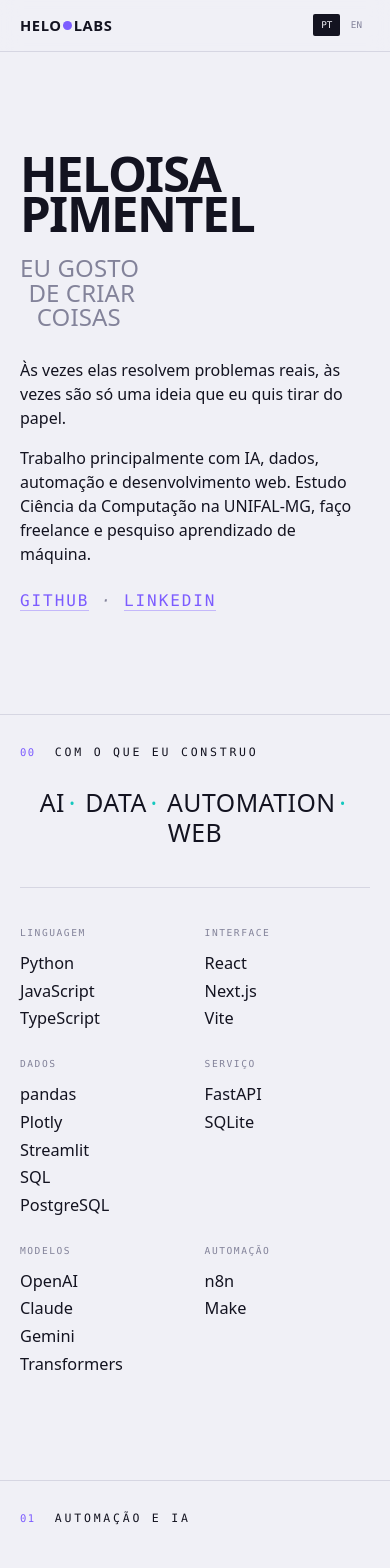
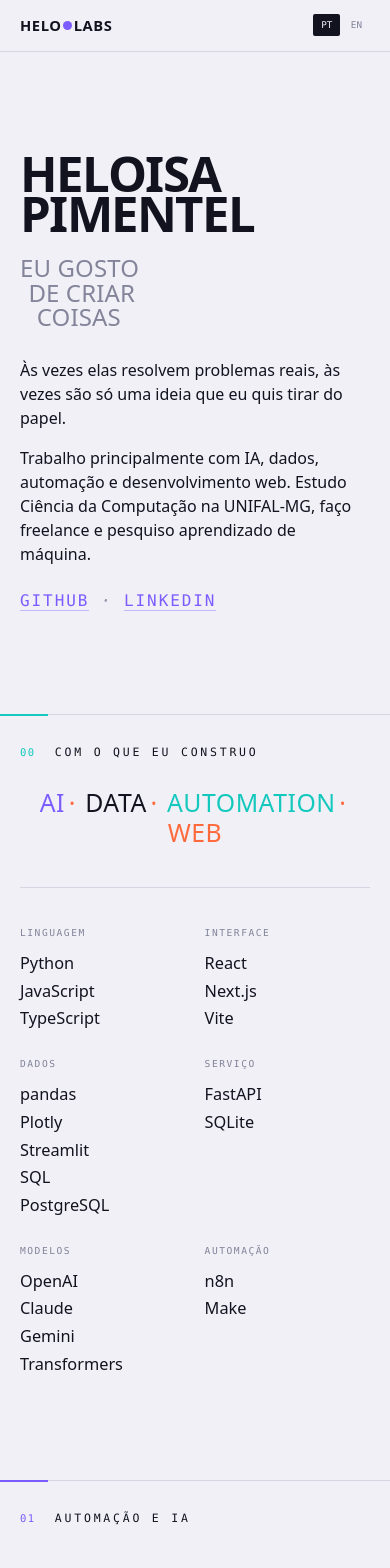
Before and after one commit to helo-labs/portfolio, a React (Vite) app: page / in a window 390 px wide. Shown: the top 1568 px of the page. Built offline with nearby package versions, Linux system fonts and the light colour scheme; a web font is replaced by a local one.

Commit message:
Convite ao hover, acento por capítulo e rodapé novo

```diff
--- a/src/components/Projeto.jsx
+++ b/src/components/Projeto.jsx
@@ -1,6 +1,6 @@
 import { useEffect, useRef, useState } from 'react'
 import Revela from './Revela.jsx'
-import { SEM_PRINT } from '../dados.js'
+import { SEM_PRINT, CONVITE } from '../dados.js'
 
 // Uma página dupla de revista. O lado da imagem alterna a cada projeto, que é
 // o que impede a sequência de virar uma lista.
@@ -76,6 +76,13 @@ export default function Projeto({ projeto, idioma, indice, invertido }) {
             <span className="aguardando">{SEM_PRINT[idioma]}</span>
           )}
           <span className="quadro-num">{String(indice).padStart(2, '0')}</span>
+          {prints.length ? (
+            <span className="convite" aria-hidden="true">
+              {prints.length > 1
+                ? CONVITE.varias[idioma](prints.length)
+                : CONVITE.uma[idioma]}
+            </span>
+          ) : null}
           {prints.length > 1 ? (
             <span className="quadro-pontos" aria-hidden="true">
               {prints.map((c, i) => (
--- a/src/dados.js
+++ b/src/dados.js
@@ -220,7 +220,16 @@ export const SEM_PRINT = {
   en: 'screenshot coming',
 }
 
+// convite pra passar o mouse. sem isso ninguém descobre que a imagem reage.
+export const CONVITE = {
+  uma: { pt: 'passe o mouse para ver em cor', en: 'hover to see it in colour' },
+  varias: {
+    pt: (n) => `${n} telas · passe o mouse`,
+    en: (n) => `${n} screens · hover`,
+  },
+}
+
 export const RODAPE = {
-  pt: 'feito por mim, em código',
-  en: 'built by me, in code',
+  pt: 'heloisa pimentel · alfenas, mg · 2026',
+  en: 'heloisa pimentel · alfenas, brazil · 2026',
 }
--- a/src/styles.css
+++ b/src/styles.css
@@ -8,6 +8,8 @@
   --linha: #d6d6e2;
   --roxo: #7c5cff;
   --teal: #14c8be;
+  --coral: #ff6a3d;
+  --acento: var(--roxo);
 
   --display: 'Clash Display', ui-sans-serif, system-ui, sans-serif;
   --texto: 'Switzer', ui-sans-serif, system-ui, sans-serif;
@@ -31,6 +33,8 @@ body {
 }
 
 a { color: inherit; }
+
+::selection { background: var(--teal); color: #08131a; }
 h1, h2, h3, h4 { margin: 0; font-weight: 600; }
 p { margin: 0; }
 ul { margin: 0; padding: 0; list-style: none; }
@@ -180,7 +184,30 @@ ul { margin: 0; padding: 0; list-style: none; }
 
 /* ---------- capítulo ---------- */
 
-.capitulo { padding: 0 0 var(--respiro); border-top: 1px solid var(--linha); }
+.capitulo {
+  padding: 0 0 var(--respiro);
+  border-top: 1px solid var(--linha);
+}
+
+/* um acento por capítulo. a cor deixa de ser enfeite e vira orientação. */
+#stacks { --acento: var(--teal); }
+#automacao { --acento: var(--roxo); }
+#dados { --acento: var(--teal); }
+#web { --acento: var(--coral); }
+#desenvolvimento { --acento: var(--roxo); }
+#pesquisa { --acento: var(--teal); }
+
+/* filete do acento no topo de cada capítulo */
+.capitulo { position: relative; }
+.capitulo::before {
+  content: '';
+  position: absolute;
+  top: -1px;
+  left: 0;
+  width: clamp(3rem, 9vw, 8rem);
+  height: 2px;
+  background: var(--acento);
+}
 
 .capitulo-topo {
   display: flex;
@@ -193,7 +220,7 @@ ul { margin: 0; padding: 0; list-style: none; }
   font-family: var(--mono);
   font-size: 0.66rem;
   letter-spacing: 0.14em;
-  color: var(--roxo);
+  color: var(--acento);
 }
 
 .capitulo-topo h2 {
@@ -283,6 +310,45 @@ ul { margin: 0; padding: 0; list-style: none; }
 }
 .quadro-pontos i.aceso { background: #fff; transform: scale(1.35); }
 
+/* o convite fica visível em repouso e sai de cena quando o hover acontece,
+   porque a partir dali a própria imagem já explica */
+.convite {
+  position: absolute;
+  left: 0.9rem;
+  bottom: 0.85rem;
+  z-index: 2;
+  display: inline-flex;
+  align-items: center;
+  gap: 0.45rem;
+  padding: 0.34rem 0.6rem;
+  border-radius: 2px;
+  background: #ffffffe0;
+  color: #131320;
+  font-family: var(--mono);
+  font-size: 0.55rem;
+  letter-spacing: 0.12em;
+  text-transform: uppercase;
+  transition: opacity 260ms ease, transform 260ms ease;
+}
+
+.convite::before {
+  content: '';
+  width: 0.42rem;
+  height: 0.42rem;
+  border-radius: 50%;
+  background: var(--roxo);
+  animation: pisca-convite 2.2s ease-in-out infinite;
+}
+
+@keyframes pisca-convite {
+  0%, 100% { opacity: 1; }
+  50% { opacity: 0.25; }
+}
+
+.quadro.aceso .convite { opacity: 0; transform: translateY(4px); }
+
+.quadro { cursor: crosshair; }
+
 .aguardando {
   position: absolute;
   inset: 0;
@@ -296,6 +362,9 @@ ul { margin: 0; padding: 0; list-style: none; }
 }
 
 .projeto-texto { display: grid; gap: 1.1rem; align-content: center; }
+
+.projeto-texto h3 { transition: color 260ms ease; }
+.projeto:hover .projeto-texto h3 { color: var(--acento); }
 
 .projeto-texto h3 {
   font-family: var(--display);
@@ -317,6 +386,12 @@ ul { margin: 0; padding: 0; list-style: none; }
   border: 1px solid var(--linha);
   border-radius: 3px;
   color: var(--sutil);
+  transition: color 240ms ease, border-color 240ms ease;
+}
+
+.projeto:hover .etiquetas li {
+  color: var(--acento);
+  border-color: color-mix(in srgb, var(--acento) 45%, transparent);
 }
 
 .link {
@@ -329,7 +404,8 @@ ul { margin: 0; padding: 0; list-style: none; }
   display: inline-flex;
   gap: 0.5rem;
   padding-bottom: 0.2rem;
-  border-bottom: 1px solid var(--tinta);
+  border-bottom: 1px solid var(--acento);
+  color: var(--acento);
 }
 .link span { transition: transform 240ms ease; }
 .link:hover span { transform: translate(3px, -3px); }
@@ -349,7 +425,10 @@ ul { margin: 0; padding: 0; list-style: none; }
   letter-spacing: 0.02em;
   text-transform: uppercase;
 }
-.faixa i { color: var(--teal); font-style: normal; padding: 0 0.15em; }
+.faixa i { color: var(--coral); font-style: normal; padding: 0 0.15em; }
+.faixa span:nth-child(1) { color: var(--roxo); }
+.faixa span:nth-child(3) { color: var(--teal); }
+.faixa span:nth-child(4) { color: var(--coral); }
 
 .stack-grade {
   display: grid;
@@ -401,7 +480,7 @@ ul { margin: 0; padding: 0; list-style: none; }
   font-size: 0.58rem;
   letter-spacing: 0.12em;
   text-transform: uppercase;
-  color: var(--roxo);
+  color: var(--acento);
 }
 
 .verbete p, .artigo p { max-width: 46ch; color: #3a3a4a; }
@@ -421,7 +500,7 @@ ul { margin: 0; padding: 0; list-style: none; }
   text-transform: uppercase;
   color: var(--sutil);
 }
-.artigo-tipo { color: var(--roxo); }
+.artigo-tipo { color: var(--acento); }
 
 .artigo h3 {
   font-family: var(--display);
@@ -483,7 +562,9 @@ ul { margin: 0; padding: 0; list-style: none; }
 
   /* sem hover no toque, a cor entra de uma vez e o passeio não existe */
   .quadro img { filter: grayscale(0.3) contrast(1.02); }
-  .quadro { transform: none; }
+  .quadro { transform: none; cursor: default; }
+  /* no toque não existe hover, então o convite mentiria */
+  .convite { display: none; }
 
   .capitulo-topo { padding-top: 1.8rem; padding-bottom: 1.8rem; }
   .stack-grade { grid-template-columns: repeat(auto-fit, minmax(8.5rem, 1fr)); gap: 1.5rem 1.2rem; }
@@ -521,6 +602,7 @@ img { max-width: 100%; }
   .revela { opacity: 1; transform: none; transition: none; }
   .nome-letra { animation: none; opacity: 1; }
   .faixa { animation: none; }
+  .convite::before { animation: none; }
   .quadro { transform: none; }
   * { transition-duration: 0.01ms !important; }
 }
```
